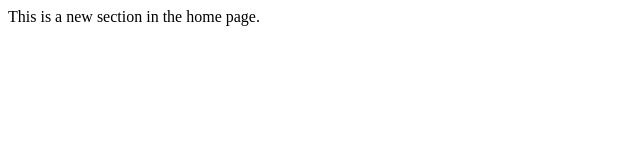
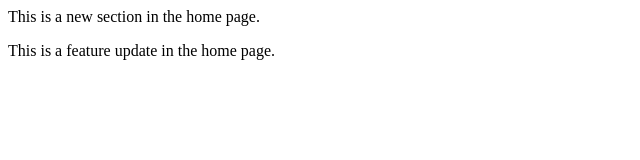
Before and after one commit to tiba1111/SimpleWebProject, a plain HTML site: page index.html in a window 1280 px wide. Shown: the whole page, without its empty margins (0-640 px from the left). Drawn offline with Linux system fonts and the light colour scheme.

Commit message:
Feature update: Edited index.html

```diff
--- a/index.html
+++ b/index.html
@@ -1 +1,2 @@
 <p>This is a new section in the home page.</p>
+<p>This is a feature update in the home page.</p>
```
